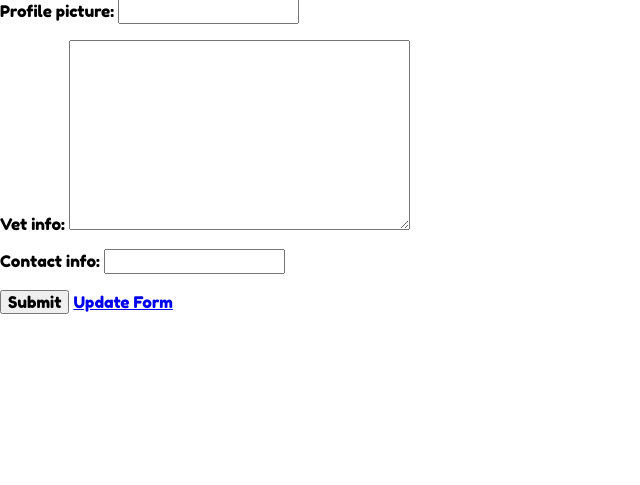
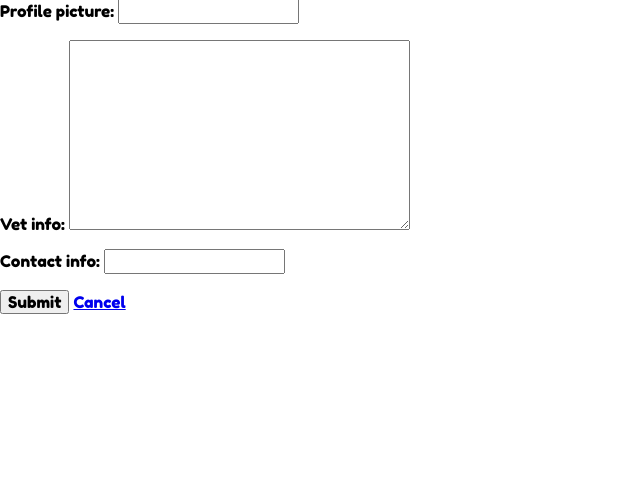
Before and after one commit to teresacho135/haileysdoggiedaycamp, a Django app: template templates/accounts/profile_form.html in a window 1280 px wide. Shown: the part 165-650 px from the top of the page, without its empty margins (0-640 px from the left). Run offline with Django 3.2, Linux system fonts and the light colour scheme; the template is opened without the code that fills it: values that come from a table or form of the project are taken from there, others are empty; data comes from the database, SQL or seed files in the repository; some libraries are stand-ins or nearby versions.

Commit message:
changes the update button to cancel

```diff
--- a/templates/accounts/profile_form.html
+++ b/templates/accounts/profile_form.html
@@ -8,11 +8,11 @@
       <div class="user">
         <p>Email: {{ profile.user.email }}</p>
       </div>
-      <form action="{% url 'profile'%}" class='profile-form' method="POST">
+      <form action="{% url 'profile_create'%}" class='profile-form' method="POST">
         {% csrf_token %}
           {{ form.as_p }}
             <button type="submit">Submit</button>
-            <a href="{% url 'profile_create' %}">Update Form</a>
+            <a href="{% url 'profile' %}">Cancel</a>
       </form>
     </div>
   </div>
```
